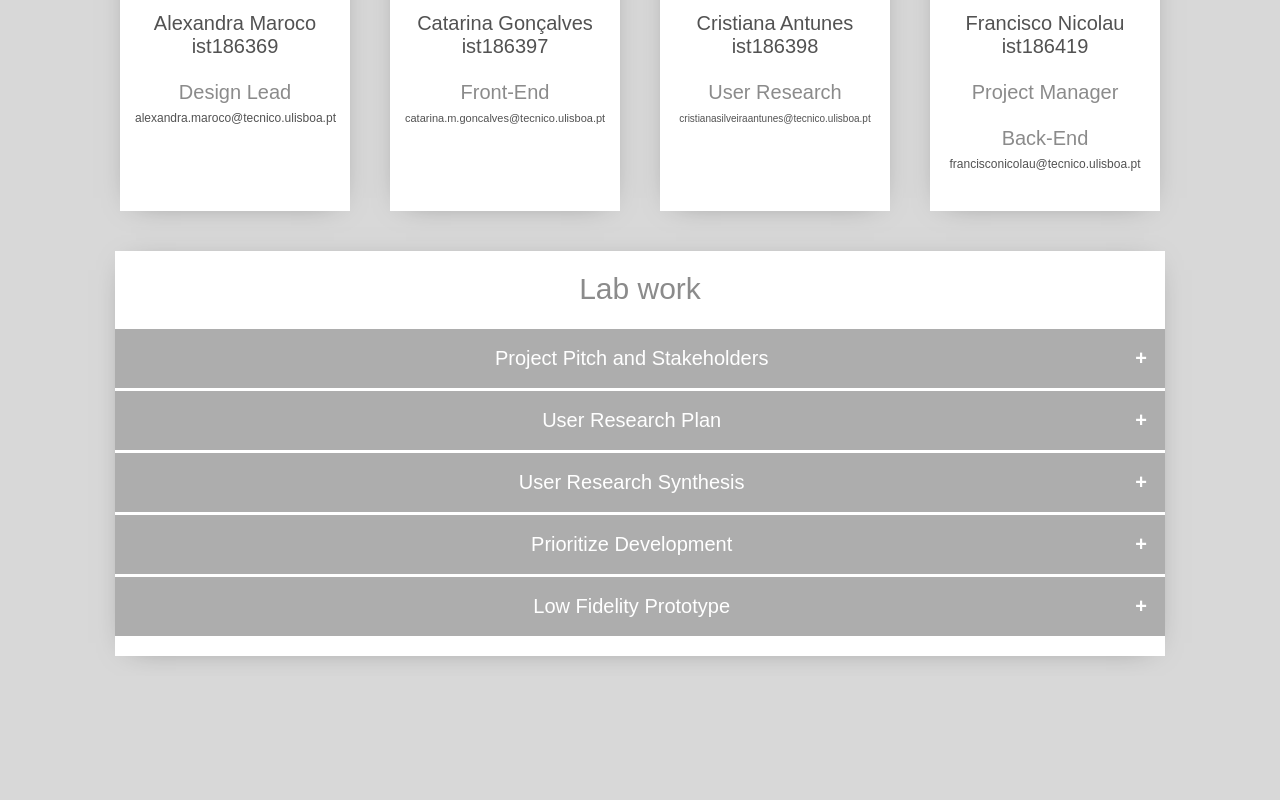
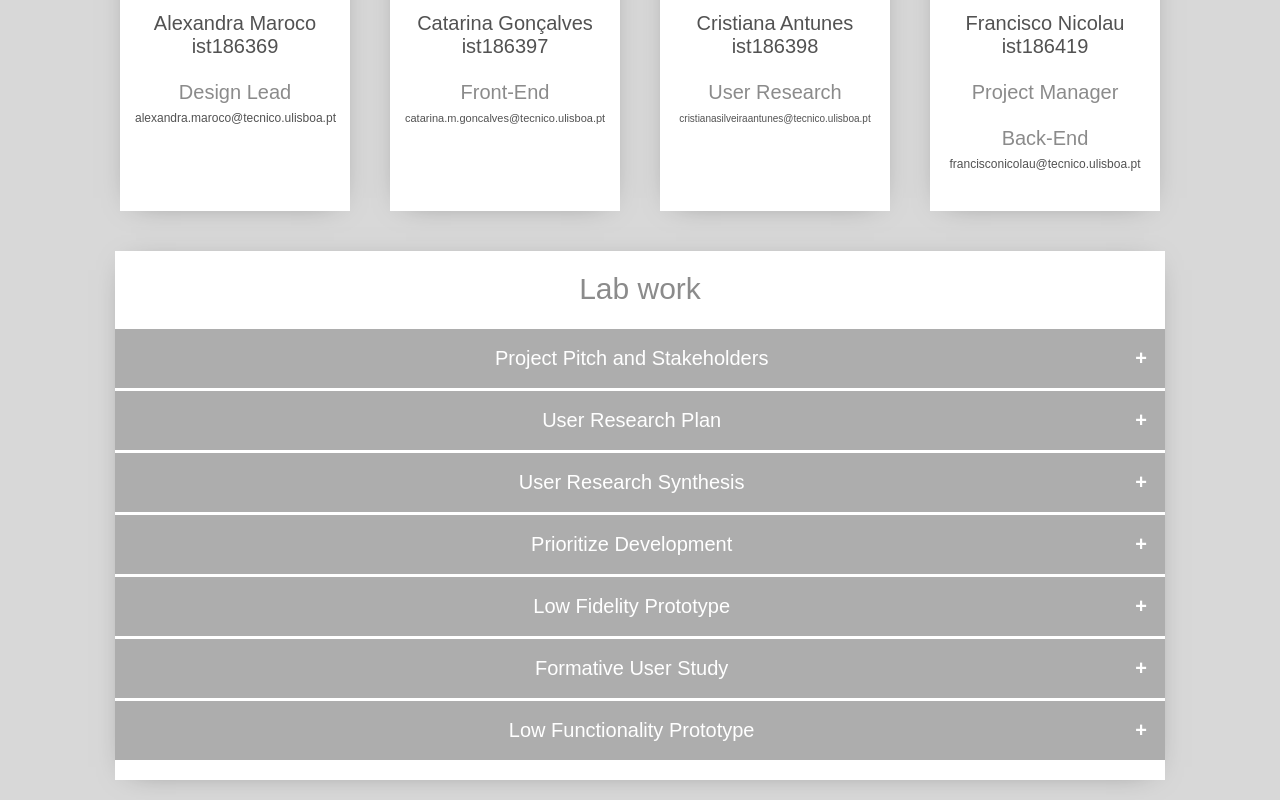
Before and after one commit to fmbnicola/CCU-Project, a plain HTML site: page Website/index.html in a window 1280 px wide. Shown: the part 524-1324 px from the top of the page. Before the commit the page ends 1200 px from the top, so only its background shows below. Drawn offline with Linux system fonts and the light colour scheme.

Commit message:
low functionality prototype in the site

```diff
--- a/Website/index.html
+++ b/Website/index.html
@@ -99,6 +99,20 @@
                     <a href="https://docs.google.com/presentation/d/1Rnb1G_ras3YX7PbkKgLiOjQAQ3gBIbLYhtSe-_4htbg/edit?usp=sharing">presentation</a>.
                 </div>
             </div>
+            <div id="collapsible_list">
+                <button class="collapsible">Formative User Study</button>
+                <div class="content">
+                    The goals for this lab was to conduct formative study with the low-fidelity prototype, analyze the results and derive implications for design. Here you can find our
+                    <a href="https://docs.google.com/presentation/d/1-NjhjTsOj0jQKk51o37Ge-ydoZR2q65h_kACPqXhXLI/edit?usp=sharing">presentation</a>.
+                </div>
+            </div>
+            <div id="collapsible_list">
+                <button class="collapsible">Low Functionality Prototype</button>
+                <div class="content">
+                    The goals for this lab was to present a low functionality prototype for our project. Here you can find our
+                    <a href="https://marvelapp.com/6bah29a/screen/63149200">prototype</a>.
+                </div>
+            </div>
         </div>
     </div>
     <script src="js/scripts.js"></script>
```
